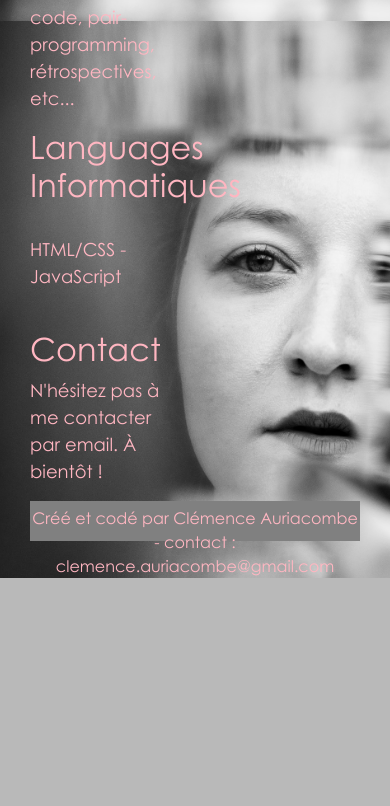
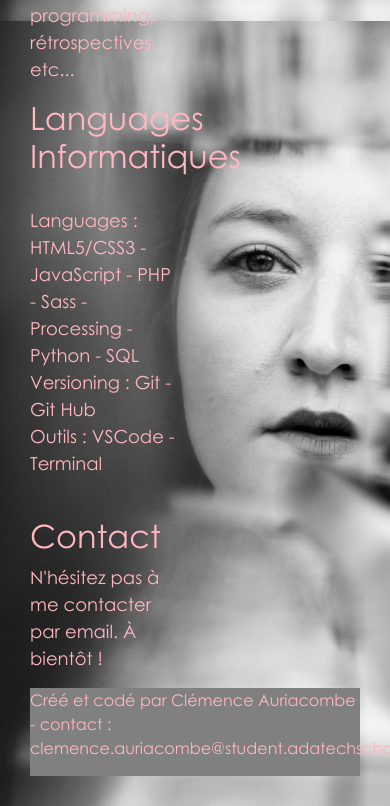
Before and after one commit to clemenceauriacombe/portfolio, a PHP site: page /index.html in a window 390 px wide; the page is wider, and only the part inside the window is pictured. Shown: the part 5043-5849 px from the top of that part. Before the commit the page ends 5621 px from the top of that part, so only its background shows below. Run offline with PHP 8.4, Linux system fonts and the light colour scheme.

Commit message:
mise à jour languages informatiques et responsive

```diff
--- a/index.html
+++ b/index.html
@@ -41,7 +41,7 @@
 <div class="pagedaccueil">
 
       <br> <p class="intro"> Bonjour, je m'appelle Clémence, je suis développeuse junior en formation à <a class="text-link" href="https://adatechschool.fr/">Ada Tech School</a> à Paris.
-      <br> Je serai à la recherche d'une alternance dans le développement web (Front-End, UX/UI) de février 2021 à février 2022 à Paris ou à Bordeaux. </p>
+      <br> Je serai à la recherche d'une alternance dans le développement web (Front-End, UX/UI) à partir de janvier 2021 en France (12 mois). </p>
 </div>
 
 <div id="Apropos">
@@ -78,7 +78,11 @@ Pendant mes études à <a class="text-link" href="https://adatechschool.fr/">Ada
 <h2 <b>Languages Informatiques</b> </h2>
 <br>
 <p class="texte">
-HTML/CSS - JavaScript
+Languages : HTML5/CSS3 - JavaScript - PHP - Sass - Processing - Python - SQL
+<br>
+Versioning : Git - Git Hub
+<br>
+Outils : VSCode - Terminal
 </div>
 
 <div id="Contact">
@@ -103,7 +107,7 @@ N'hésitez pas à me contacter par email. À bientôt !
     </script>
 
 <footer>
-  <p>Créé et codé par Clémence Auriacombe - contact : clemence.auriacombe@gmail.com</p>
+  <p>Créé et codé par Clémence Auriacombe - contact : clemence.auriacombe@student.adatechschool.fr</p>
 </footer>
 
 </div>
--- a/style.css
+++ b/style.css
@@ -25,7 +25,7 @@ h1 {
 
 }
 
-footer {
+/* footer {
 background: grey;
 color: darkgrey;
 bottom:0;
@@ -33,6 +33,13 @@ width:100%;
 padding-top:5px;
 height: 2.5rem;
 text-align: center;
+}
+*/
+
+footer {
+	background-color: grey;
+	display: flex;
+	justify-content: space-around;
 }
 
 .texte{
@@ -61,3 +68,9 @@ a:hover.text-link {
 	font-family: 'Century gothic';
 	src: URL('Century Gothic 400.ttf');
 }
+
+@media only screen and (max-width: 801px) {
+	footer {
+	  display : flex;
+	  flex-direction : column;
+	}
```
